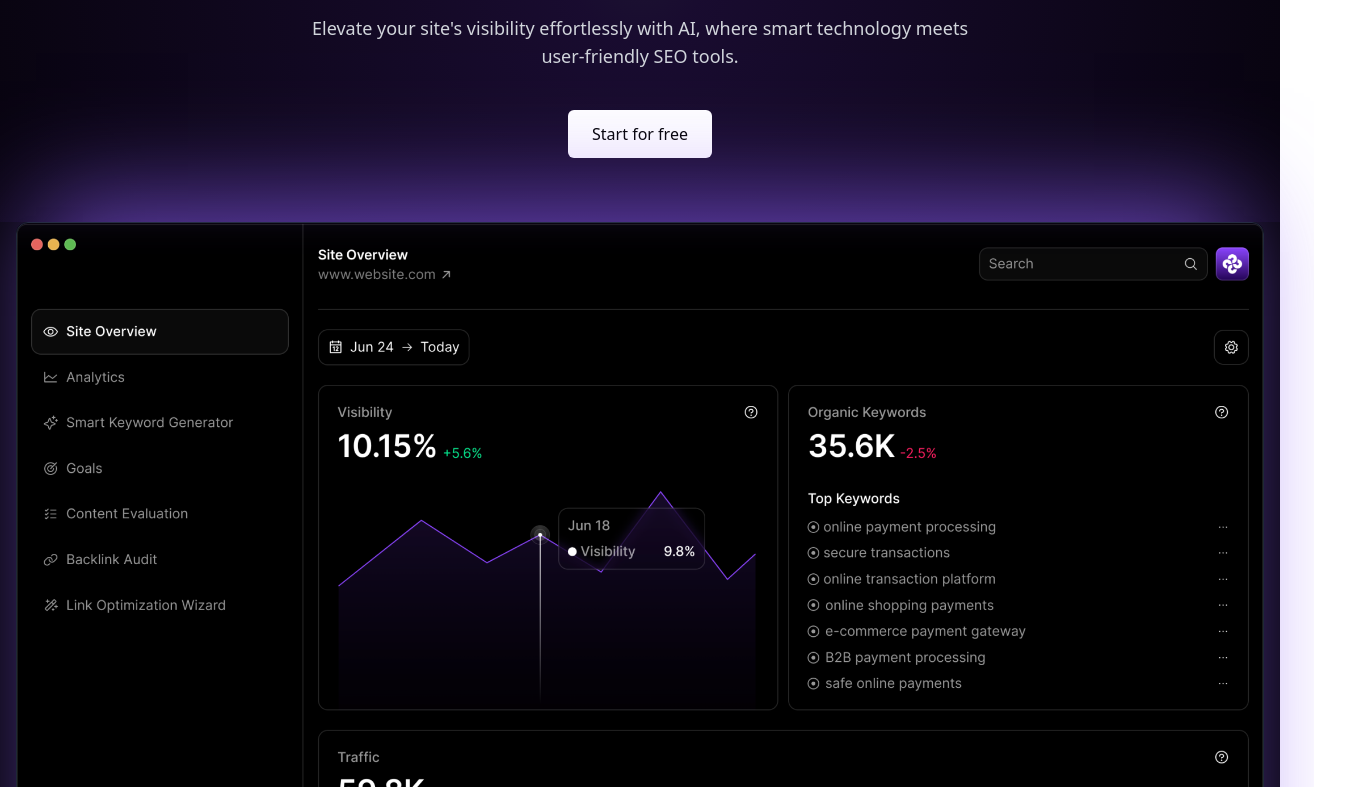
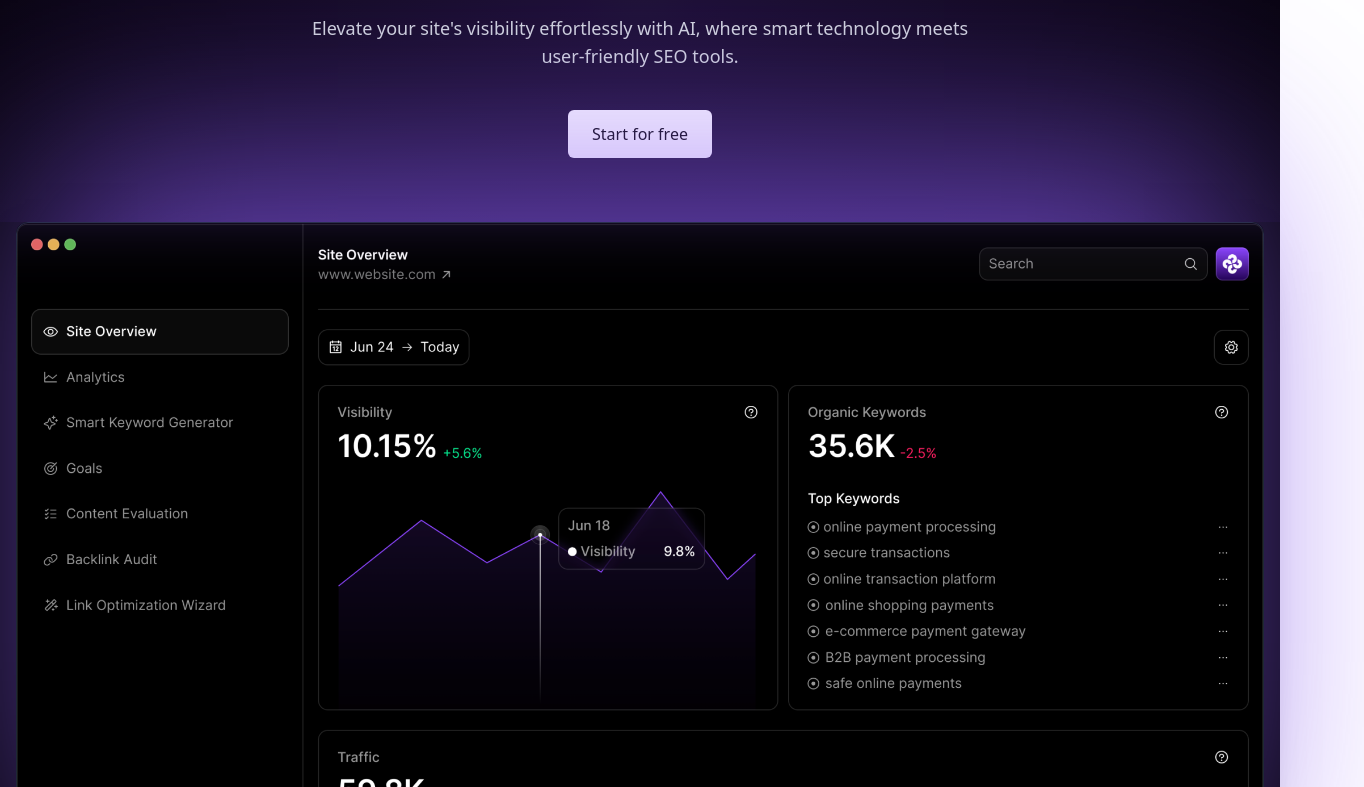
Before and after one commit to VirajBakshi1/web-submission, a React (Vite) app: page / in a window 1280 px wide. Shown: the part 373-1160 px from the top of the page, 1364 px wide, since content can reach past the window. Built offline with nearby package versions, Linux system fonts and the light colour scheme.

Commit message:
first 2 commit

```diff
--- a/src/App.jsx
+++ b/src/App.jsx
@@ -1,12 +1,12 @@
 import React from 'react';
 import Homepage from './components/Homepage';
 
+
 // The main dashboard image path would be imported here
-const dashboardImage = '/dashboard-image.png'; // Path to your dashboard image
 
 function App() {
   return (
-    <Homepage dashboardImageSrc={dashboardImage} />
+    <Homepage />
   );
 }
 
--- a/src/components/ClientTestimonialSection.jsx
+++ b/src/components/ClientTestimonialSection.jsx
@@ -1,5 +1,5 @@
 import React from 'react';
-
+import image from '../assets/image.png';
 const ClientTestimonialSection = () => {
   return (
     <>
@@ -129,7 +129,7 @@ const ClientTestimonialSection = () => {
                   {/* Image with purple shadow */}
                   <div className="w-full h-full rounded-xl overflow-hidden bg-purple-400 shadow-neon-strong backdrop-blur-2xl shadow-purple-400/70">
                     <img
-                      src="src/assets/image.png"
+                      src={image}
                       alt="Talia Taylor"
                       className="w-full h-full object-cover opacity-80"
                     />
--- a/src/components/DashboardPreview.jsx
+++ b/src/components/DashboardPreview.jsx
@@ -1,21 +1,21 @@
 // DashboardPreview.jsx
 import React from 'react';
-
+import dashboardImage from '../assets/dashboard-image.png'; // Placeholder for the dashboard image
 export const DashboardPreview = ({ dashboardImageSrc }) => {
   return (
-    <div className="max-w-7xl w-full mx-auto mb-8 md:mb-16 px-4">
+    <div className="max-w-7xl w-full mx-auto mb-16 px-4">
       <div className="relative">
         {/* Top-only purple gradient glow effect with increased area */}
         <div
           className="absolute -z-10"
           style={{
             background: 'radial-gradient(ellipse at top center, rgba(139, 92, 246, 0.3) 0%, rgba(139, 92, 246, 0.1) 40%, transparent 40%)',
-            top: '-50px',
-            left: '-50px',
-            right: '-50px',
-            height: '200px',
+            top: '-100px',
+            left: '-100px',
+            right: '-100px',
+            height: '300px',
             borderRadius: '100%',
-            filter: 'blur(30px)'
+            filter: 'blur(40px)'
           }}
         ></div>
 
@@ -25,24 +25,25 @@ export const DashboardPreview = ({ dashboardImageSrc }) => {
           <div
             className="absolute pointer-events-none z-10"
             style={{
-              boxShadow: 'inset 0 40px 60px -80px rgba(139, 92, 246, 0.8)',
+              boxShadow: 'inset 0 70px 100px -120px rgba(139, 92, 246, 0.8)',
               top: 0,
               left: 0,
               right: 0,
-              height: '100px',
+              height: '150px',
               borderTopLeftRadius: '12px',
               borderTopRightRadius: '12px'
             }}
           ></div>
 
           <img
-            src={dashboardImageSrc || "/api/placeholder/1280/720"}
-            alt="SEO Dashboard Interface"
-            className="w-full h-auto rounded-xl border border-gray-800 relative z-1"
-            style={{
-              boxShadow: '0 -40px 100px -20px rgba(139, 92, 246, 0.7), 0 10px 30px -20px rgba(0, 0, 0, 0.7)'
-            }}
-          />
+  src={dashboardImageSrc || dashboardImage}
+  alt="SEO Dashboard Interface"
+  className="w-full h-auto rounded-xl border border-gray-800 relative z-1"
+  style={{
+    boxShadow: '0 -80px 200px -20px rgba(139, 92, 246, 0.7), 0 20px 60px -30px rgba(0, 0, 0, 0.7)'
+  }}
+/>
+
         </div>
       </div>
     </div>
--- a/src/components/SEODashboard.jsx
+++ b/src/components/SEODashboard.jsx
@@ -1,5 +1,9 @@
 // SEODashboard.jsx
 import React from 'react';
+import RingImage from '../assets/Ring-image.png';
+import SS2Image from '../assets/ss2-image.png';
+import SS3Image from '../assets/ss3-image.png';
+import ConeImage from '../assets/Cone-image.png';
 
 const SEODashboard = () => {
   // Data for each card
@@ -7,13 +11,13 @@ const SEODashboard = () => {
     {
       title: "SEO goal setting",
       description: "Helps you set and achieve SEO goals with guided assistance.",
-      image: "src/assets/Ring-image.png", // Using the image path you provided
+      image: RingImage,
       position: "col-span-1"
     },
     {
       title: "User-friendly dashboard",
       description: "Perform complex SEO audits and optimizations with a single click.",
-      image: "src/assets/ss2-image.png",
+      image: SS2Image,
       position: "col-span-2 md:col-span-2"
     },
     {
@@ -23,13 +27,13 @@ const SEODashboard = () => {
         value: "59.8K",
         change: "+10.7%"
       },
-      image: "src/assets/ss3-image.png",
+      image: SS3Image,
       position: "col-span-2 md:col-span-2"
     },
     {
       title: "Smart Keyword Generator",
       description: "Automatic suggestions and the best keywords to target.",
-      image: "src/assets/Cone-image.png",
+      image: ConeImage,
       position: "col-span-1"
     }
   ];
--- a/src/components/TrustedCompanies.jsx
+++ b/src/components/TrustedCompanies.jsx
@@ -1,19 +1,28 @@
 // TrustedCompanies.jsx
 import React from 'react';
+import logo1 from '../assets/logos/logo1.png';
+import logo2 from '../assets/logos/logo2.png';
+import logo3 from '../assets/logos/logo3.png';
+import logo4 from '../assets/logos/logo4.png';
+import logo5 from '../assets/logos/logo5.png';
+import logo6 from '../assets/logos/logo6.png';
+import logo7 from '../assets/logos/logo7.png';
+import logo8 from '../assets/logos/logo8.png';
 
 const TrustedCompanies = () => {
   // Array of company data with names and logo placeholders
   // You'll replace the placeholder path with your actual PNG image paths
   const companies = [
-    { name: 'Acme Corp', logo: 'src/assets/logos/logo1.png' },
-    { name: 'Echo Valley', logo: 'src/assets/logos/logo2.png' },
-    { name: 'Quantum', logo: 'src/assets/logos/logo3.png' },
-    { name: 'PULSE', logo: 'src/assets/logos/logo4.png' },
-    { name: 'Outside', logo: 'src/assets/logos/logo5.png' },
-    { name: 'APEX', logo: 'src/assets/logos/logo6.png' },
-    { name: 'Celestial', logo: 'src/assets/logos/logo7.png' },
-    { name: '2TWICE', logo: 'src/assets/logos/logo8.png' }
+    { name: 'Acme Corp', logo: logo1 },
+    { name: 'Echo Valley', logo: logo2 },
+    { name: 'Quantum', logo: logo3 },
+    { name: 'PULSE', logo: logo4 },
+    { name: 'Outside', logo: logo5 },
+    { name: 'APEX', logo: logo6 },
+    { name: 'Celestial', logo: logo7 },
+    { name: '2TWICE', logo: logo8 }
   ];
+
 
   return (
     <div className="py-10 md:py-16 bg-black">
```
Also changed, not shown: src/assets/dashboard-image.png (renamed from dashboard-image.png).
